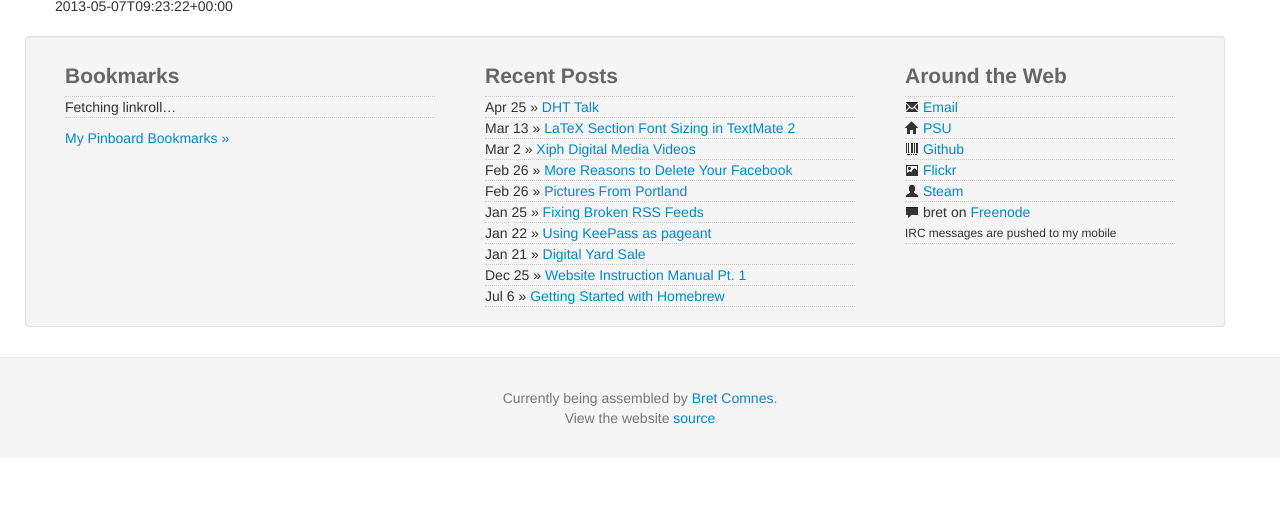
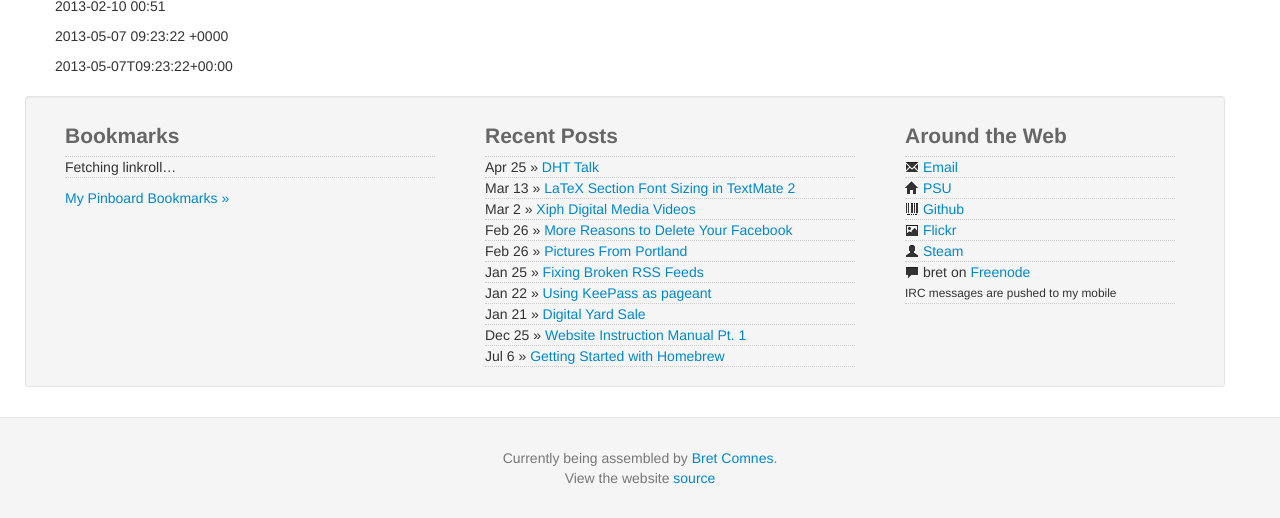
Before and after one commit to bcomnes/old-bret.io, a Jekyll site: the page built from about.md, in a window 1280 px wide and 952 px high, cut to the strip 434-952 px from the top of the window. Built offline with Jekyll 4.4.1, drawn with Linux system fonts in a browser that asks for light colours; Markdown is read by kramdown in place of the engine named in the settings.

Commit message:
page.date xml escaped is the culprit
but how bad?  Lets see with this test

```diff
--- a/about.md
+++ b/about.md
@@ -18,4 +18,8 @@ date: 2013-02-10 00:51
 </a>
 </div>
 
+{{ page.date }}
+
+{{ site.time }}
+
 {{ site.time | date_to_xmlschema }}
```
